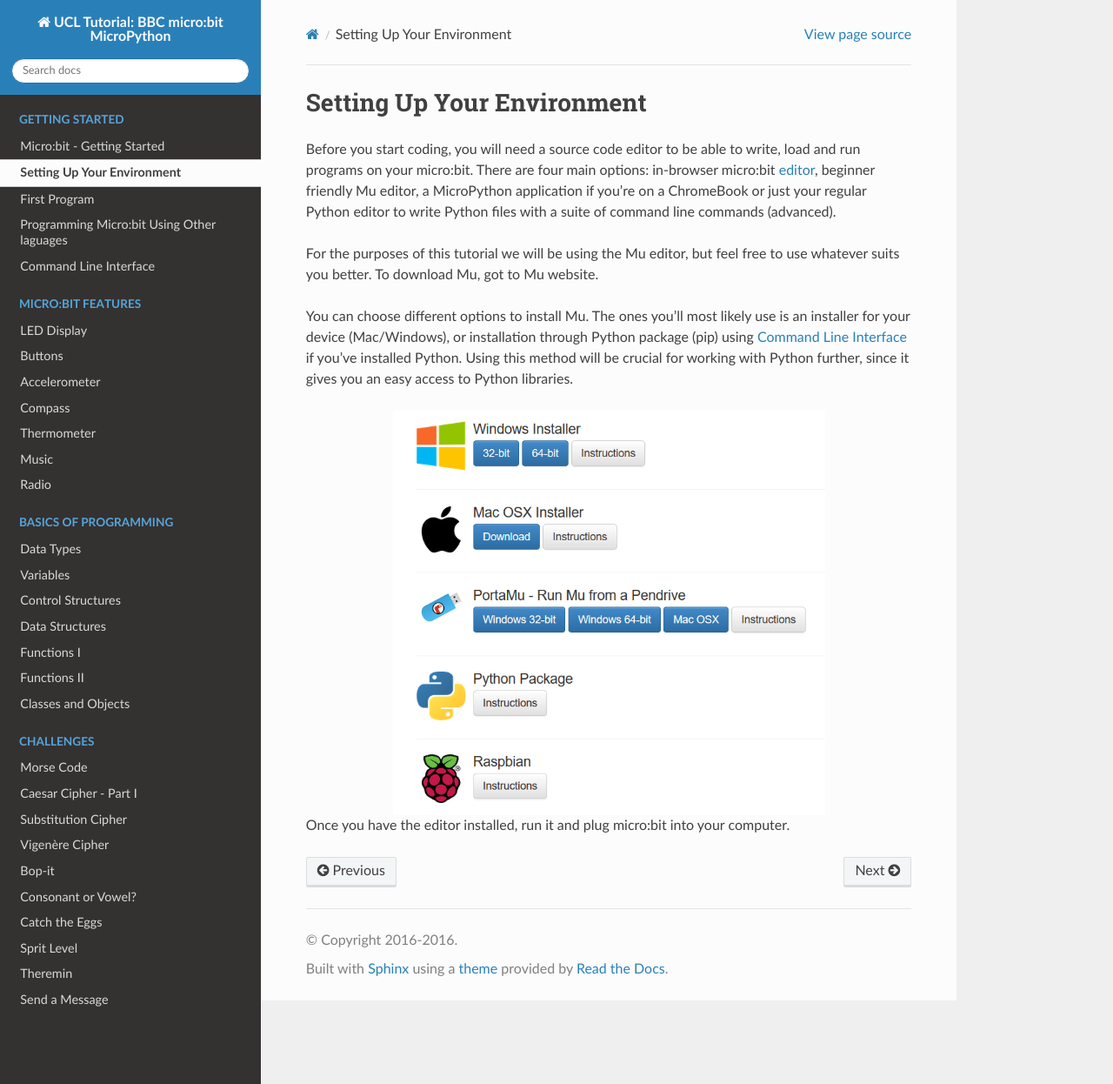
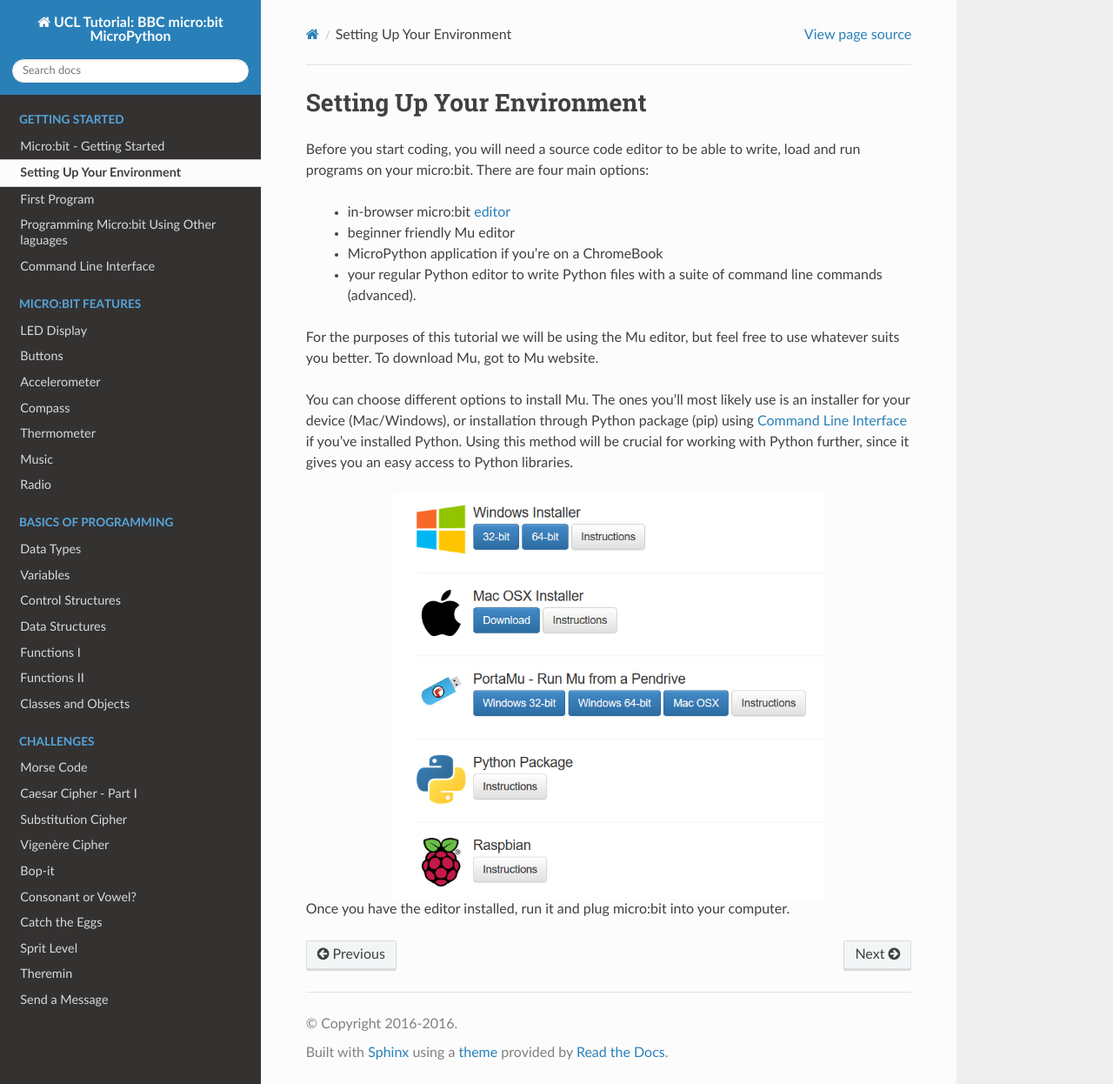
Before and after one commit to rharbird/microbit-challenges, a Sphinx documentation site: the page built from docs/source/introduction/environment.rst, in a window 1280 px wide and 1246 px high. Shown: the whole window at 87% size. Built offline with Sphinx 7.4.7 and the Read the Docs theme 2.0.0, drawn with Linux system fonts in a browser that asks for light colours.

Commit message:
Structurize text

```diff
--- a/docs/source/introduction/environment.rst
+++ b/docs/source/introduction/environment.rst
@@ -3,8 +3,12 @@ Setting Up Your Environment
 ****************************
 
 Before you start coding, you will need a source code editor to be able to write, load and run programs on your micro:bit.
-There are four main options: in-browser micro:bit editor_, beginner friendly Mu editor, a MicroPython application if you're
-on a ChromeBook or just your regular Python editor to write Python files with a suite of command line commands (advanced).
+\There are four main options:
+
+    - in-browser micro:bit editor_
+    - beginner friendly Mu editor
+    - MicroPython application if you're on a ChromeBook
+    - your regular Python editor to write Python files with a suite of command line commands (advanced).
 
 For the purposes of this tutorial we will be using the Mu editor, but feel free to use whatever suits you better.
 To download Mu, got to Mu website.
```
